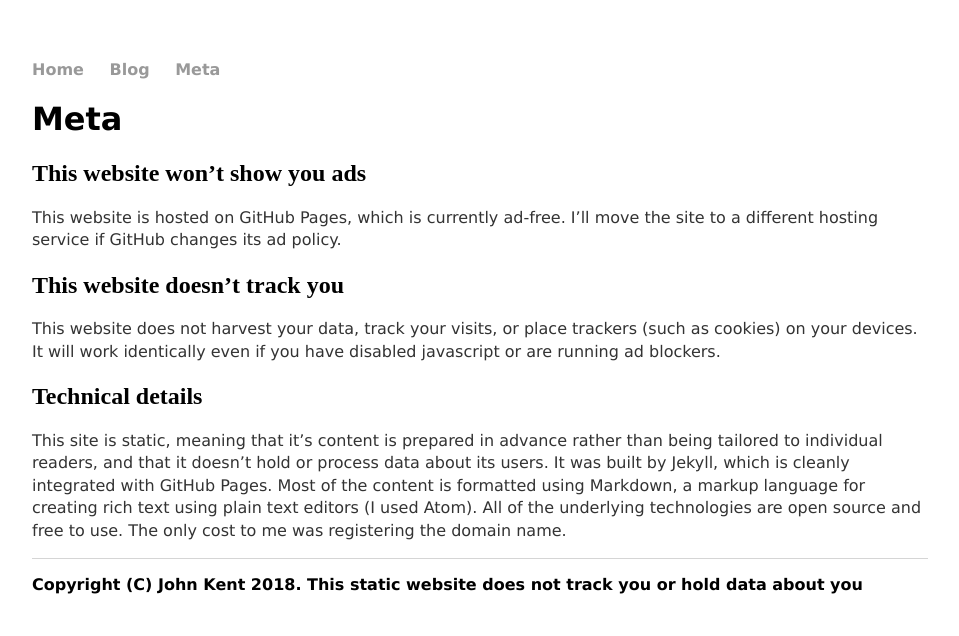
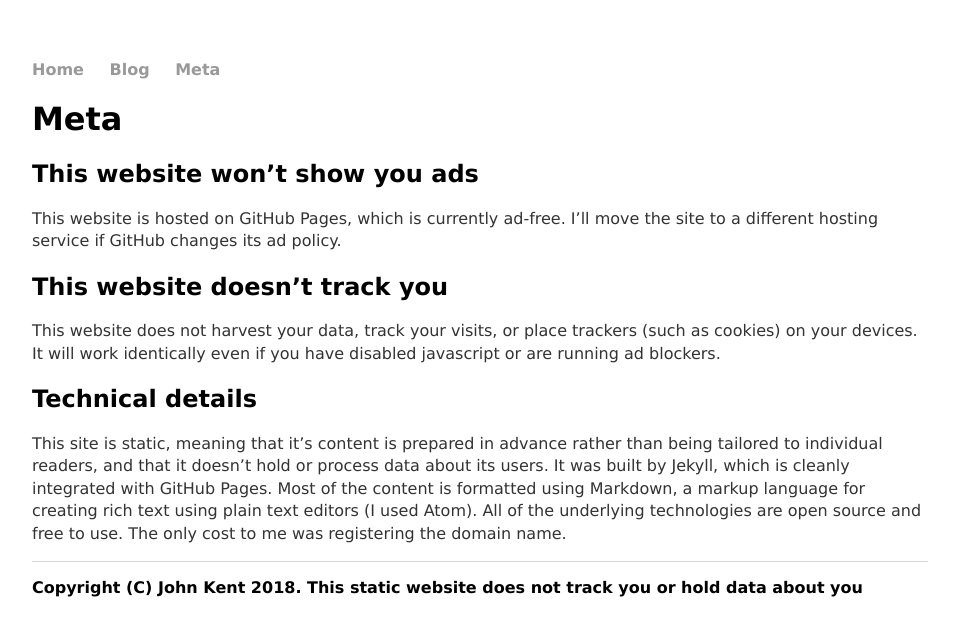
Before and after one commit to KineticLensman/KineticLensman.github.io, a Jekyll site: the page built from meta.md, in a window 1280 px wide. Shown: the top 636 px of the page, without its empty margins (160-1119 px from the left). Built offline with Jekyll 4.4.1, drawn with Linux system fonts in a browser that asks for light colours.

Commit message:
Update main.css

```diff
--- a/css/main.css
+++ b/css/main.css
@@ -24,6 +24,10 @@ h1 {
     font-size: 2em; /* was 3em */
     font-family:'Verdana', 'Geneva', 'sans-serif';
 }
+h2 {
+    font-size: 1.5em; /* not specified before */
+    font-family:'Verdana', 'Geneva', 'sans-serif';
+}
 p {
     /* font-size: 1.2em;    /* was 1.5 */
     line-height: 1.4em; /* was 1.4 */
@@ -33,6 +37,7 @@ p {
 footer {
     border-top: 1px solid #d5d5d5;
     font-size: 1.0em;
+    font-family:'Verdana', 'Geneva', 'sans-serif';
 }
 
 ul.posts {
```
